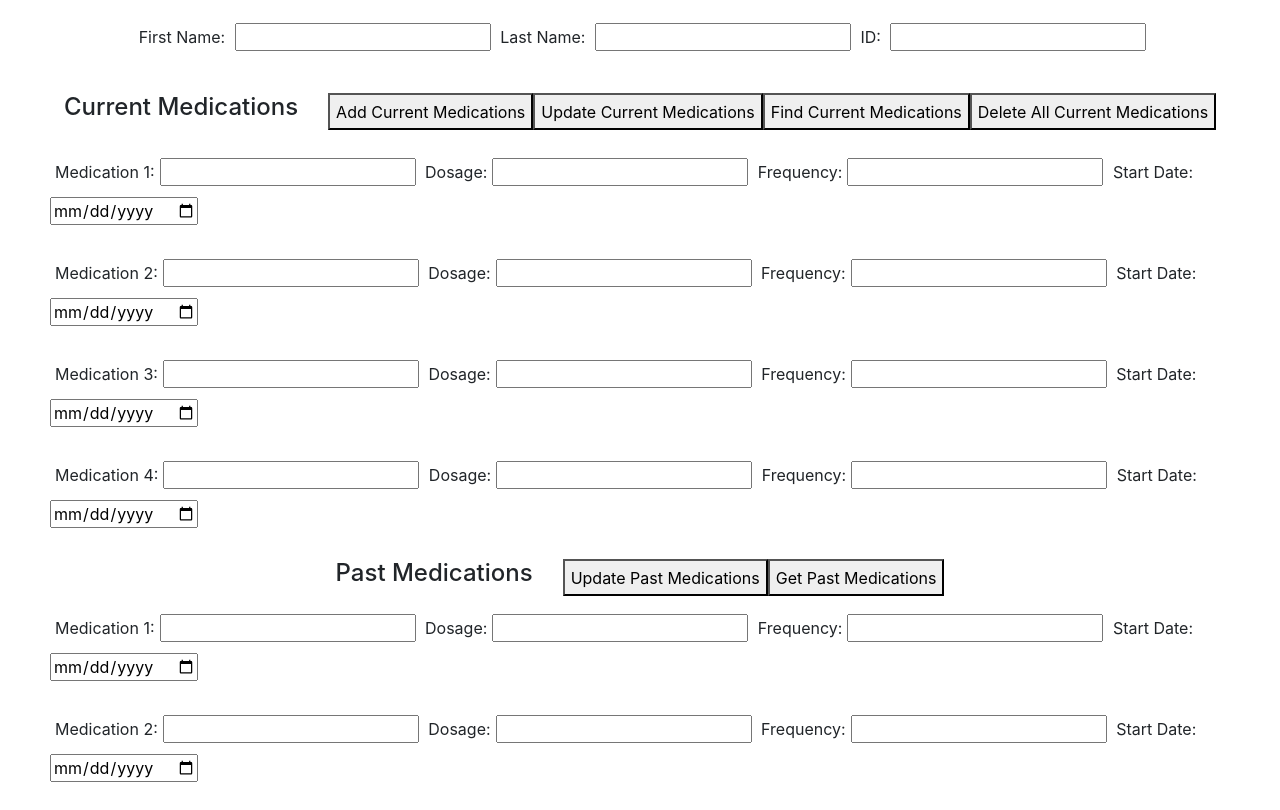
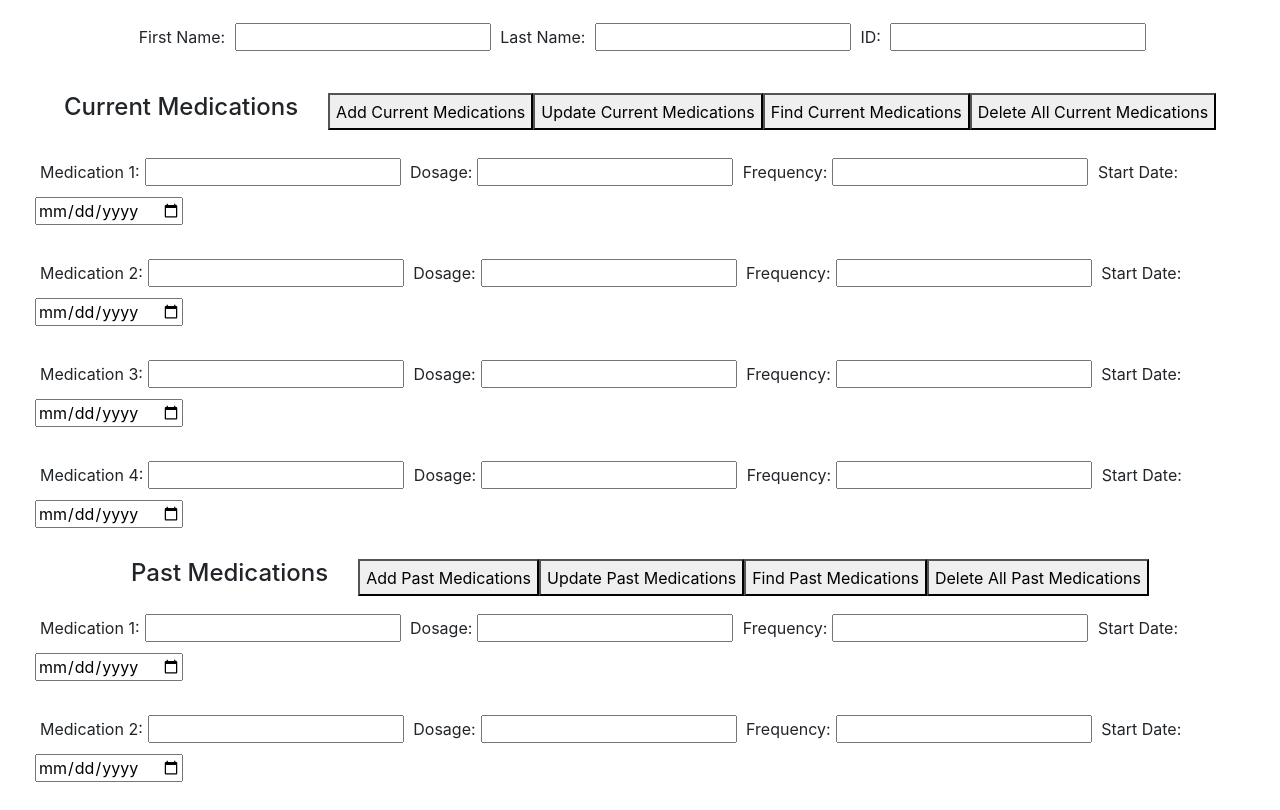
Before and after one commit to WrightSE/Dummy_EHR, a website: page medications.html in a window 1280 px wide. Shown: the part 129-939 px from the top of the page. Drawn offline with nearby package versions, Linux system fonts and the light colour scheme.

Commit message:
have past meds w add and get functionality

```diff
--- a/main.css
+++ b/main.css
@@ -26,3 +26,6 @@ input{
     padding-top: 25px;
     padding-left: 50px;
 }
+#currcol{
+    padding-top: -50px;
+}
--- a/medications.html
+++ b/medications.html
@@ -52,58 +52,76 @@
     <button id = "getCurrMedsBtn">Find Current Medications</button>
     <button id = "delCurrMedsBtn">Delete All Current Medications</button>
 </div>
+<div class = "row justify-content-center">
 <div class = "form-group" id = "firstCurrRow">
     <label>Medication 1: </label><input id = "med1" type = "text">
     <label>Dosage: </label><input id = "dsg1" type = "text">
     <label>Frequency: </label><input id = "frq1" type = "text">
     <label>Start Date: </label><input id = "sdate1" type = "date">
 </div>
+</div>
+<div class = "row justify-content-center">
 <div class = "form-group" id = "medsRow">
     <label>Medication 2: </label><input id = "med2" type = "text">
     <label>Dosage: </label><input id = "dsg2" type = "text">
     <label>Frequency: </label><input id = "frq2" type = "text">
     <label>Start Date: </label><input id = "sdate2" type = "date">
 </div>
+</div>
+<div class = "row justify-content-center">
 <div class = "form-group" id = "medsRow">
     <label>Medication 3: </label><input id = "med3" type = "text">
     <label>Dosage: </label><input id = "dsg3" type = "text">
     <label>Frequency: </label><input id = "frq3" type = "text">
     <label>Start Date: </label><input id = "sdate3" type = "date">
 </div>
+</div>
+<div class = "row justify-content-center">
 <div class = "form-group" id = "medsRow">
     <label>Medication 4: </label><input id = "med4" type = "text">
     <label>Dosage: </label><input id = "dsg4" type = "text">
     <label>Frequency: </label><input id = "frq4" type = "text">
     <label>Start Date: </label><input id = "sdate4" type = "date">
 </div>
+</div>
 <div class = "row justify-content-center" id = "buttonRow">
     <h4>Past Medications</h4>
-    <button id = "pastMedsBtn">Update Past Medications</button>
-    <button id = "getPastMedsBtn">Get Past Medications</button>
+    <button id = "pastMedsBtn">Add Past Medications</button>
+    <button id = "getPastMedsBtn">Update Past Medications</button>
+    <button id = "getCurrMedsBtn">Find Past Medications</button>
+    <button id = "delCurrMedsBtn">Delete All Past Medications</button>
 </div>
+<div class = "row justify-content-center">
 <div class = "form-group" id = "medsRow">
     <label>Medication 1: </label><input id = "pMed1" type = "text">
     <label>Dosage: </label><input id = "pDsg1" type = "text">
     <label>Frequency: </label><input id = "pFrq1" type = "text">
     <label>Start Date: </label><input id = "pSdate1" type = "date">
 </div>
+</div>
+<div class = "row justify-content-center">
 <div class = "form-group" id = "medsRow">
     <label>Medication 2: </label><input id = "pMed2" type = "text">
     <label>Dosage: </label><input id = "pDsg2" type = "text">
     <label>Frequency: </label><input id = "pFrq2" type = "text">
     <label>Start Date: </label><input id = "pSdate2" type = "date">
 </div>
+</div>
+<div class = "row justify-content-center">
 <div class = "form-group" id = "medsRow">
     <label>Medication 3: </label><input id = "pMed3" type = "text">
     <label>Dosage: </label><input id = "pDsg3" type = "text">
     <label>Frequency: </label><input id = "pFrq3" type = "text">
     <label>Start Date: </label><input id = "pSdate3" type = "date">
 </div>
+</div>
+<div class = "row justify-content-center">
 <div class = "form-group" id = "medsRow">
     <label>Medication 4: </label><input id = "pMed4" type = "text">
     <label>Dosage: </label><input id = "pDsg4" type = "text">
     <label>Frequency: </label><input id = "pFrq4" type = "text">
     <label>Start Date: </label><input id = "pSdate4" type = "date">
+</div>
 </div>
 </body>
 <script type = "module">
```
